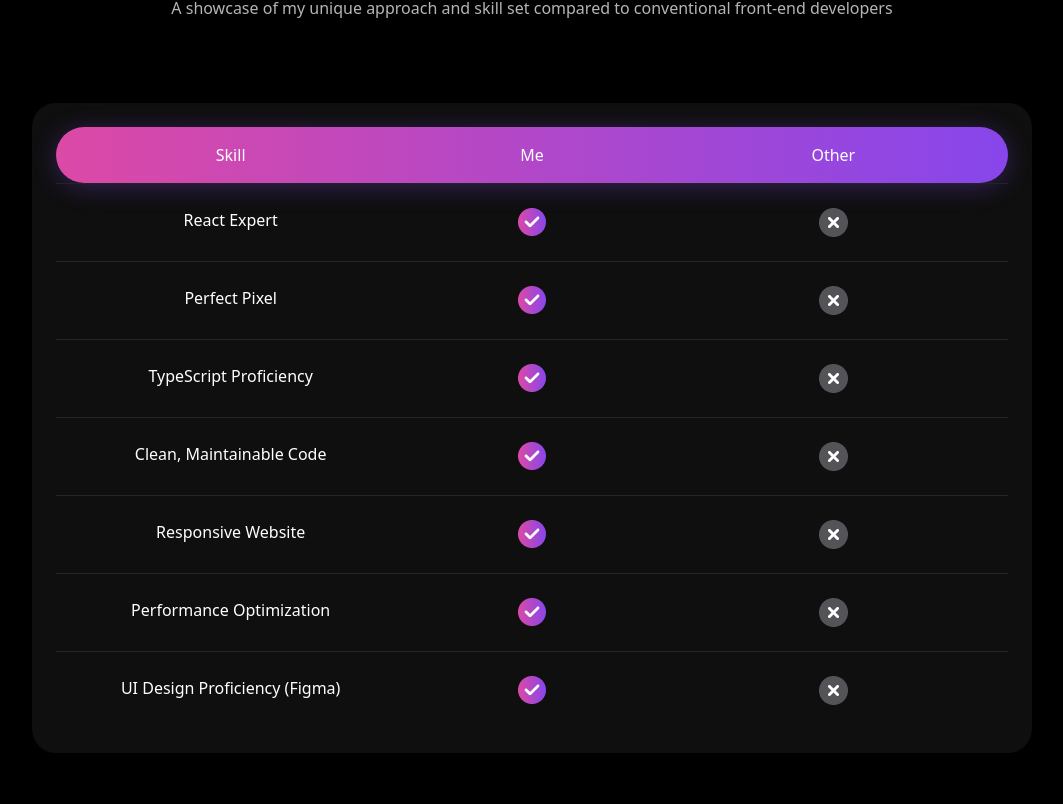
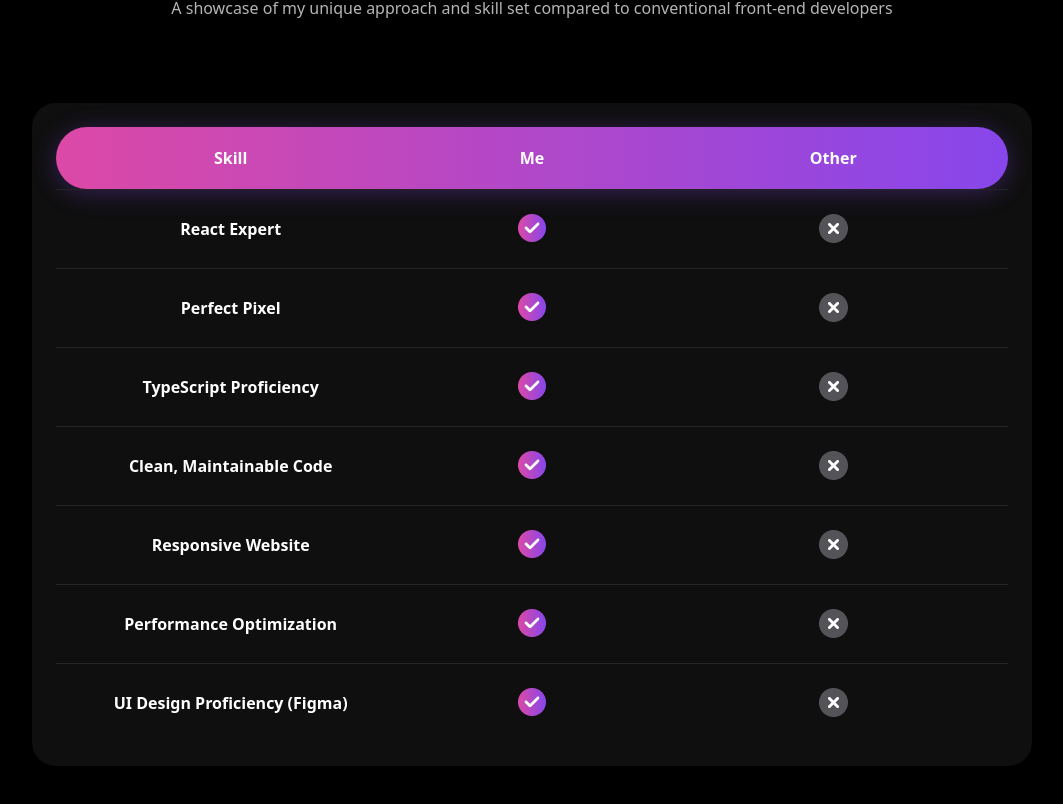
Before and after one commit to cindynufa/cindynufa-portfolio-5-wph, a Next.js app: page / in a window 1280 px wide. Shown: the part 5155-5959 px from the top of the page, without its empty margins (108-1171 px from the left). Built offline with nearby package versions, Linux system fonts and the light colour scheme.

Commit message:
Feat: Modified style for text on table

```diff
--- a/src/components/comparison/ComparisonTable.tsx
+++ b/src/components/comparison/ComparisonTable.tsx
@@ -7,7 +7,10 @@ export default function ComparisonTable() {
     <div className="w-full p-6 border-0 bg-neutral-500 rounded-3xl">
       <div className="flex flex-row border-0 color-gradient justify-between items-center">
         {ComparisonTitleConst.map((comparisonTitle, index) => (
-          <p key={index} className="w-full p-2 gap-2 text-center">
+          <p
+            key={index}
+            className="w-full p-2 gap-2 text-center text-md font-bold text-neutral-100"
+          >
             {comparisonTitle.text}
           </p>
         ))}
@@ -18,7 +21,9 @@ export default function ComparisonTable() {
             key={index}
             className="grid grid-cols-3 w-full p-6 text-center border-t border-t-neutral-400"
           >
-            <p>{comparisonItem.text}</p>
+            <p className="text-md font-semibold text-neutral-100">
+              {comparisonItem.text}
+            </p>
             <Image
               src={comparisonItem.check}
               alt="Check"
```
